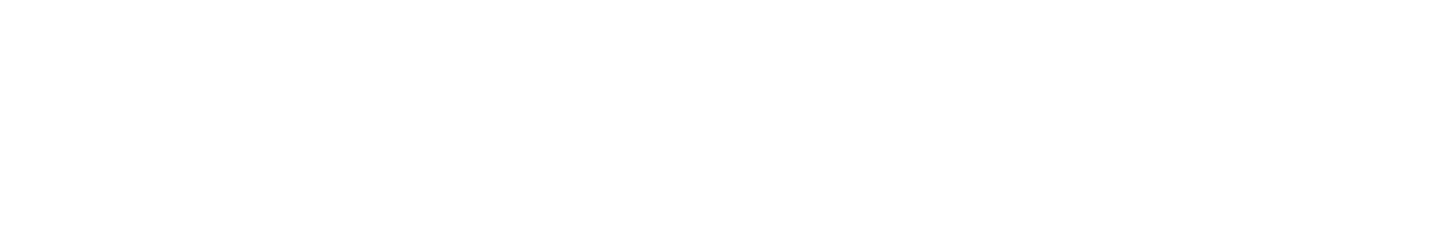
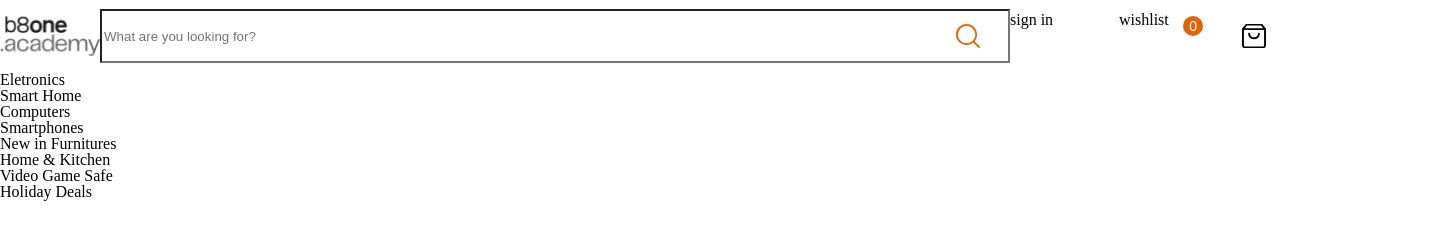
Before and after one commit to michelwene/e-commerce, a plain HTML site: page index.html in a window 1280 px wide. Shown: the whole page, 1440 px wide, since content can reach past the window. Drawn offline with Linux system fonts and the light colour scheme.

Commit message:
create header

```diff
--- /dev/null
+++ b/assets/css/header/header.css
@@ -0,0 +1,49 @@
+.header {
+  align-items: center;
+  display: flex;
+  height: 72px;
+}
+
+.logo {
+  background: url(../../images/logo.png) center / cover no-repeat;
+  height: 40px;
+  width: 100px;
+}
+
+.search__input {
+  background: url(../../images/search.svg) 854px center / 24px no-repeat;
+  height: 48px;
+  width: 902px;
+}
+
+.login {
+  height: 48px;
+  width: 109px;
+}
+
+.wishes {
+  height: 48px;
+  width: 123px;
+}
+
+.bag {
+  background: url(../../images/bag_shopping.svg) center / cover no-repeat;
+  border: 0 none;
+  height: 24px;
+  width: 24px;
+}
+
+.bag::after {
+  content: "0";
+  background-color: #e36305;
+  border-radius: 14px;
+  color: #ffffff;
+  font-size: 14px;
+  font-weight: 500;
+  height: 20px;
+  line-height: 20px;
+  position: absolute;
+  right: 6%;
+  top: 2%;
+  width: 20px;
+}
--- a/assets/css/style.css
+++ b/assets/css/style.css
@@ -0,0 +1,4 @@
+.app{
+    width: 1440px;
+    min-height: 100%;
+}
--- a/index.html
+++ b/index.html
@@ -1,13 +1,48 @@
 <!DOCTYPE html>
 <html lang="pt_BR">
-<head>
-  <meta charset="UTF-8">
-  <meta name="viewport" content="width=device-width, initial-scale=1.0">
-  <link rel="icon" type="image/png" sizes="32x32" href="./assets/images/bag.svg">
-  <link rel="stylesheet" href="./assets/css/reset.css">
-  <link rel="stylesheet" href="./assets/css/style.css">
-  <title>b8one academy</title>
-</head>
-<body>
-</body>
+  <head>
+    <meta charset="UTF-8" />
+    <meta name="viewport" content="width=device-width, initial-scale=1.0" />
+    <link
+      rel="icon"
+      type="image/png"
+      sizes="32x32"
+      href="./assets/images/bag.svg"
+    />
+    <link rel="stylesheet" href="./assets/css/reset.css" />
+    <link rel="stylesheet" href="./assets/css/style.css" />
+    <link rel="stylesheet" href="./assets/css/header/header.css">
+    <title>b8one academy</title>
+  </head>
+  <body class="app">
+    <header class="header">
+      <div class="logo"></div>
+      <div class="search">
+        <input
+          type="text"
+          placeholder="What are you looking for?"
+          class="search__input"
+        />
+      </div>
+      <div class="login">
+        <span>sign in</span>
+      </div>
+      <div class="wishes">
+        <span>wishlist</span>
+      </div>
+      <button class="bag"></button>
+    </header>
+    <nav class="nav">
+      <ul class="nav__list">
+        <li class="list__item">Eletronics</li>
+        <li class="list__item">Smart Home</li>
+        <li class="list__item">Computers</li>
+        <li class="list__item">Smartphones</li>
+        <li class="list__item">New in Furnitures</li>
+        <li class="list__item">Home & Kitchen</li>
+        <li class="list__item">Video Game Safe</li>
+        <li class="list__item">Holiday Deals</li>
+      </ul>
+    </nav>
+  </body>
 </html>
```
Also changed, not shown: assets/images/bag_shopping.svg (added), assets/images/logo.png (added), assets/images/search.svg (added).
